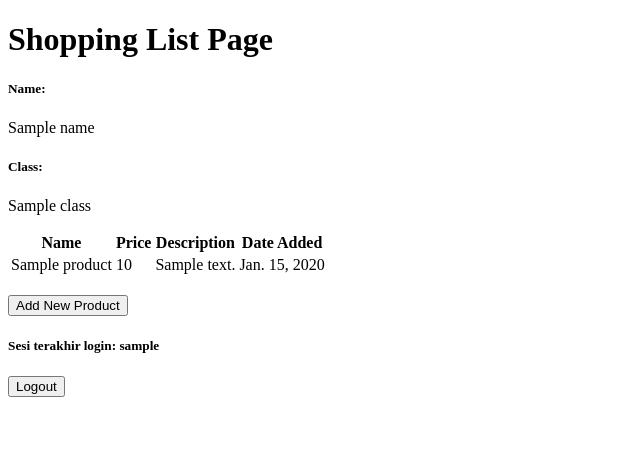
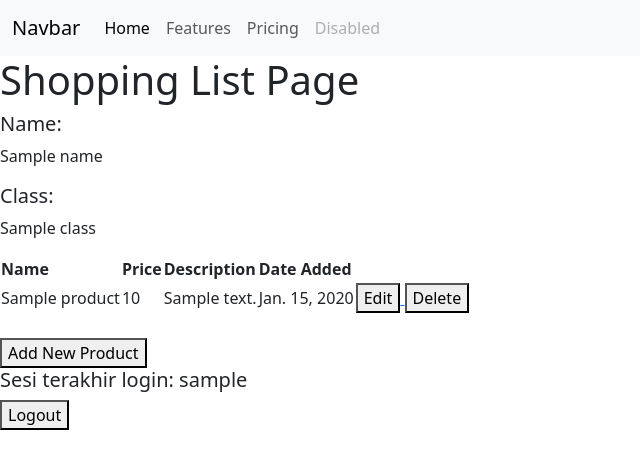
Before and after one commit to darrylabysha/shopping-list, a Django app: template main/templates/main.html in a window 1280 px wide. Shown: the top 469 px of the page, without its empty margins (0-640 px from the left). Run offline with Django 4.2, Linux system fonts and the light colour scheme; tables that the repository leaves empty hold one stand-in row (values such as "Sample post"); the template is opened without the code that fills it: values that come from a table or form of the project are taken from there, most other values are stand-ins (such as "Sample title", 1, 10 or a date in 2020).

Commit message:
Commit Tutorial 4

```diff
--- a/main/templates/main.html
+++ b/main/templates/main.html
@@ -1,6 +1,31 @@
 {% extends 'base.html' %}
 
 {% block content %}
+<nav class="navbar navbar-expand-lg bg-body-tertiary">
+    <div class="container-fluid">
+      <a class="navbar-brand" href="#">Navbar</a>
+      <button class="navbar-toggler" type="button" data-bs-toggle="collapse" data-bs-target="#navbarNav" aria-controls="navbarNav" aria-expanded="false" aria-label="Toggle navigation">
+        <span class="navbar-toggler-icon"></span>
+      </button>
+      <div class="collapse navbar-collapse" id="navbarNav">
+        <ul class="navbar-nav">
+          <li class="nav-item">
+            <a class="nav-link active" aria-current="page" href="#">Home</a>
+          </li>
+          <li class="nav-item">
+            <a class="nav-link" href="#">Features</a>
+          </li>
+          <li class="nav-item">
+            <a class="nav-link" href="#">Pricing</a>
+          </li>
+          <li class="nav-item">
+            <a class="nav-link disabled" aria-disabled="true">Disabled</a>
+          </li>
+        </ul>
+      </div>
+    </div>
+  </nav>
+
 <h1>Shopping List Page</h1>
 
 <h5>Name:</h5>
@@ -25,6 +50,18 @@
             <td>{{product.price}}</td>
             <td>{{product.description}}</td>
             <td>{{product.date_added}}</td>
+            <td>
+                <a href="{% url 'main:edit_product' product.pk %}">
+                    <button>
+                        Edit
+                    </button>
+                </a>
+                <a href="{% url 'main:delete_product' product.pk %}">
+                        <button>
+                            Delete
+                        </button>
+                    </a>
+            </td>
         </tr>
     {% endfor %}
 </table>
--- a/main/urls.py
+++ b/main/urls.py
@@ -3,7 +3,8 @@ from main.views import show_main, create_product, show_xml, show_json, show_xml_
 from main.views import register
 from main.views import login_user
 from main.views import logout_user
-
+from main.views import edit_product
+from main.views import delete_product
 
 
 
@@ -19,4 +20,7 @@ urlpatterns = [
     path('register/', register, name='register'),
     path('login/', login_user, name='login'),
     path('logout/', logout_user, name='logout'),
+    path('edit-product/<int:id>', edit_product, name='edit_product'),
+    path('delete/<int:id>', delete_product, name='delete_product'),
+
 ]
--- a/templates/base.html
+++ b/templates/base.html
@@ -2,13 +2,14 @@
 <!DOCTYPE html>
 <html lang="en">
     <head>
-        <meta charset="UTF-8" />
-        <meta
-            name="viewport"
-            content="width=device-width, initial-scale=1.0"
-        />
         {% block meta %}
+            <meta charset="UTF-8" />
+            <meta name="viewport" content="width=device-width, initial-scale=1">
         {% endblock meta %}
+        <link href="https://cdn.jsdelivr.net/npm/bootstrap@5.3.2/dist/css/bootstrap.min.css" rel="stylesheet" integrity="sha384-T3c6CoIi6uLrA9TneNEoa7RxnatzjcDSCmG1MXxSR1GAsXEV/Dwwykc2MPK8M2HN" crossorigin="anonymous">
+        <script src="https://code.jquery.com/jquery-3.6.0.min.js" integrity="sha384-KyZXEAg3QhqLMpG8r+J4jsl5c9zdLKaUk5Ae5f5b1bw6AUn5f5v8FZJoMxm6f5cH1" crossorigin="anonymous"></script>
+        <script src="https://cdn.jsdelivr.net/npm/@popperjs/core@2.11.8/dist/umd/popper.min.js" integrity="sha384-I7E8VVD/ismYTF4hNIPjVp/Zjvgyol6VFvRkX/vR+Vc4jQkC+hVqc2pM8ODewa9r" crossorigin="anonymous"></script>
+        <script src="https://cdn.jsdelivr.net/npm/bootstrap@5.3.2/dist/js/bootstrap.min.js" integrity="sha384-BBtl+eGJRgqQAUMxJ7pMwbEyER4l1g+O15P+16Ep7Q9Q+zqX6gSbd85u4mG4QzX+" crossorigin="anonymous"></script>
     </head>
 
     <body>
```
Also changed, not shown: main/templates/edit_product.html (added, +22 -0 lines), main/views.py (+23 -1 lines). Lines whose indentation alone changed are shown as unchanged.
